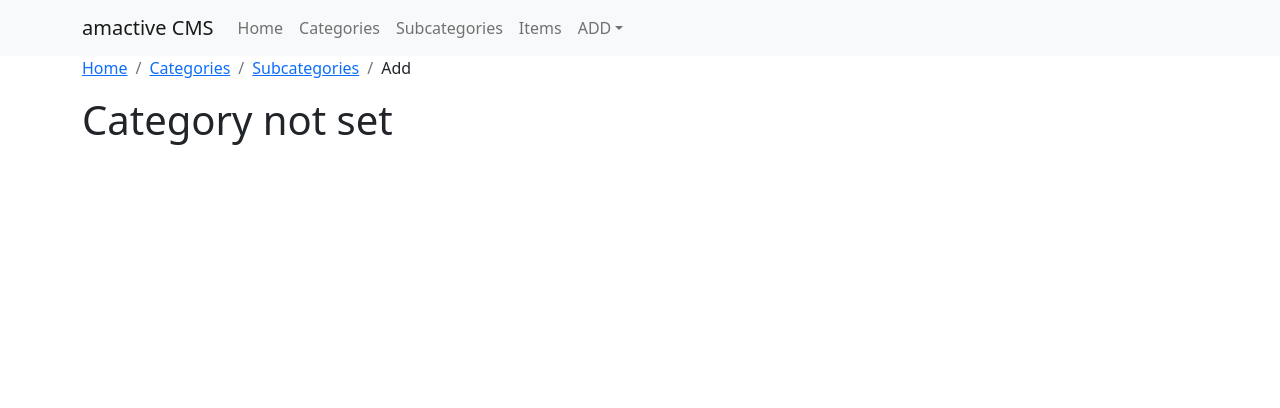
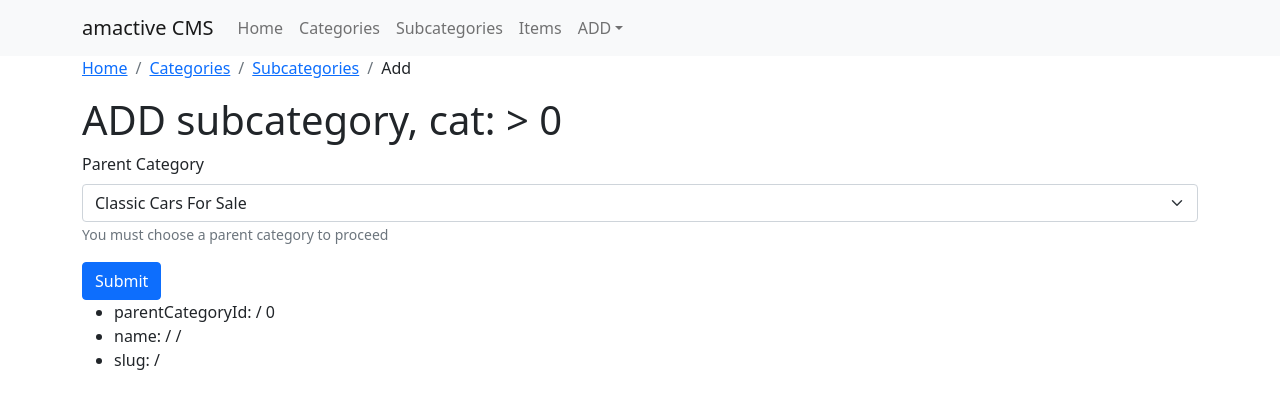
Before and after one commit to almack131216/amactive-react-cms, a React (Create React App) app: page /subcategory/add in a window 1280 px wide. Shown: the top 408 px of the page. Built offline with nearby package versions, Linux system fonts and the light colour scheme.

Commit message:
useForm | custom hook to add category/subcategory

```diff
--- /dev/null
+++ b/src/hooks/useForm.js
@@ -0,0 +1,117 @@
+import React, { useState } from "react"
+
+export const useForm = (callback) => {
+  // Form Values
+  const [values, setValues] = useState({})
+  // Errors
+  const [errors, setErrors] = useState({})
+
+  const removeError = (getParameter) => {
+    let newObj = { ...errors }
+    delete newObj[getParameter]
+    setErrors(newObj)
+  }
+
+  const validate = (e, name, value) => {
+    console.log("validate: ", name, value)
+    // validate each input value
+    switch (name) {
+      case "name":
+        if (value.length <= 3) {
+          // set error
+          setErrors({
+            ...errors,
+            name: "Name must be at least 4 characters",
+          })
+        } else {
+          // remove error from input
+          removeError("name")
+        }
+        break
+
+      case "slug":
+        if (value.length <= 3) {
+          setErrors({
+            ...errors,
+            slug: "Slug must be at least 4 characters",
+          })
+        } else {
+          removeError("slug")
+        }
+        break
+
+      case "email":
+        if (
+          !new RegExp(
+            /^(([^<>()[\]\\.,;:\s@"]+(\.[^<>()[\]\\.,;:\s@"]+)*)|(".+"))@((\[[0-9]{1,3}\.[0-9]{1,3}\.[0-9]{1,3}\.[0-9]{1,3}\])|(([a-zA-Z\-0-9]+\.)+[a-zA-Z]{2,}))$/
+          ).test(value)
+        ) {
+          setErrors({
+            ...errors,
+            email: "Enter a valid email address",
+          })
+        } else {
+          removeError("email")
+        }
+        break
+
+      case "password":
+        if (
+          !new RegExp(/^(?=.*?[A-Z])(?=.*?[a-z])(?=.*?[0-9]).{8,}$/).test(value)
+        ) {
+          setErrors({
+            ...errors,
+            password:
+              "Password should contains atleast 8 charaters and containing uppercase,lowercase and numbers",
+          })
+        } else {
+          removeError("password")
+        }
+        break
+
+      default:
+        break
+    }
+  }
+
+  // set parentCategory
+  const setParentCategory = (id) => {
+    setValues({
+      ...values,
+      parentCategoryId: id,
+    })
+  }
+
+  // Method to handle form inputs
+  const handleChange = (e) => {
+    e.persist()
+    // console.log("input name: ", e.target.name);
+    // console.log("input value: ", e.target.value);
+    validate(e, e.target.name, e.target.value)
+    // Set values in state
+    setValues({
+      ...values,
+      [e.target.name]: e.target.value,
+    })
+  }
+
+  const handleSubmit = (e) => {
+    if (e) e.preventDefault()
+
+    if (Object.keys(errors).length === 0 && Object.keys(values).length) {
+      callback()
+    } else {
+      alert("there is an error ")
+    }
+  }
+
+  return {
+    values,
+    errors,
+    handleChange,
+    handleSubmit,
+    setParentCategory
+  }
+}
+
+export default useForm
--- a/src/pages/SubcategoryAdd.jsx
+++ b/src/pages/SubcategoryAdd.jsx
@@ -1,22 +1,36 @@
 import { useEffect, useState, useContext } from "react"
 import { useParams } from "react-router-dom"
 import { useCrumb } from "../hooks/useCrumb"
-import { Form, Button, Row, Col } from "react-bootstrap"
+import useForm from "../hooks/useForm"
 import CrudContext from "../context/CrudContext"
 import { useAddCategory } from "../hooks/useAdd"
+import { Form, Button } from "react-bootstrap"
 
 function SubcategoryAdd() {
   const { cxSetActiveCategory, cxSetBreadcrumbs, activeCategory } =
     useContext(CrudContext)
+
   const params = useParams()
   const { breadcrumbArr } = useCrumb({
     page: "subcategory-add",
     categoryId: params.categoryId,
   })
-  const [formData, setFormData] = useState({})
+
+  const formLogin = () => {
+    console.log("FORM submitted")
+    console.log("FORM values: ", values)
+    setFormData(values)
+    // addForm({ categoryId: parentCategoryId, name, slug, type: 'subcategory' })
+  }
+  const { setParentCategory, handleChange, values, errors, handleSubmit } = useForm(formLogin)
+  const [formData, setFormData] = useState({
+    parentCategoryId: params.categoryId ? params.categoryId : 0,
+    name: "",
+    slug: "",
+  })
   const [categoryId, setCategoryId] = useState(null)
-
-  const { name, slug } = formData
+  const [canSubmit, setCanSubmit] = useState(true)
+  const { parentCategoryId, name, slug } = formData
 
   const { addForm, error, loading, isSubmitting } = useAddCategory()
 
@@ -24,10 +38,15 @@ function SubcategoryAdd() {
   useEffect(() => {
     cxSetBreadcrumbs(breadcrumbArr)
     setCategoryId(params.categoryId)
+    setParentCategory(params.categoryId)
     console.log("categoryId: ", categoryId, params.categoryId)
   }, [])
 
-  if (!categoryId) return <h1>Category not set {params.categoryId}</h1>
+  useEffect(() => {
+    console.log("FORM DATA: ", formData);
+  }, [formData])
+
+  // if (!categoryId) return <h1>Category not set {params.categoryId}</h1>
 
   if (error) {
     return <h3>Error: {error}</h3>
@@ -37,57 +56,78 @@ function SubcategoryAdd() {
     return <h3>Loading...</h3>
   }
 
-  const onChange = (e) => {
-    // console.log(e.target.value)
-    setFormData({
-      ...formData,
-      [e.target.name]: e.target.value,
-    })
+  if (errors) {
+    console.log("Errors: ", errors)
   }
 
   return (
     <>
-      <h1>ADD subcategory, cat: {categoryId}</h1>
+      <h1>ADD subcategory, cat: {categoryId} > {parentCategoryId}</h1>
 
-      <Form>
-        <Form.Group as={Row} className='mb-3'>
-          <Form.Label column sm='2'>
-            Name
-          </Form.Label>
-          <Col sm='10'>
-            <Form.Control
-              plaintext
-              placeholder='Subcategory Name'
-              name='name'
-              onChange={(e) => onChange(e)}
-              value={name || ""}
-            />
-          </Col>
-        </Form.Group>
+      <Form onSubmit={handleSubmit}>
+        <fieldset>
 
-        <Form.Group as={Row} className='mb-3'>
-          <Form.Label column sm='2'>
-            Slug
-          </Form.Label>
-          <Col sm='10'>
-            <Form.Control
-              plaintext
-              placeholder='subcategory-slug'
-              name='slug'
-              onChange={(e) => onChange(e)}
-              value={slug || ""}
-            />
-          </Col>
-        </Form.Group>
+            <Form.Group className='mb-3' controlId='formBasicSelect'>
+              <Form.Label>Parent Category</Form.Label>
+              <Form.Select onChange={handleChange} name='parentCategoryId' defaultValue={categoryId} value={values.parentCategoryId}>
+                <option value={2}>Classic Cars For Sale</option>
+                <option value={10}>History</option>
+                <option value={4}>Press / Media</option>
+                <option value={12}>Staff</option>
+                <option value={0}>Choose</option>
+              </Form.Select>
+              <Form.Text className='text-muted'>
+                You must choose a parent category to proceed
+              </Form.Text>
+            </Form.Group>
+
+
+          {categoryId || values.parentCategoryId ? (
+            <Form.Group className='mb-3' controlId='formBasicName'>
+              <Form.Label>Subcategory Name</Form.Label>
+              <Form.Control
+                type='text'
+                minLength='4'
+                name='name'
+                value={values.name ? values.name : ''}
+                autoComplete='off'
+                placeholder='Enter name'
+                onChange={handleChange}
+                className={errors.name && 'is-invalid'}
+              />
+              {errors.name && <div className="invalid-feedback">{errors.name}</div>}
+            </Form.Group>
+          ) : null}
+
+          {(categoryId || values.parentCategoryId) && values.name && !errors.name ? (
+            <Form.Group className='mb-3' controlId='formBasicSlug'>
+              <Form.Label>Friendly URL (Slug)</Form.Label>
+              <Form.Control
+                type='text'
+                minLength='4'
+                name='slug'
+                value={values.slug ? values.slug : ''}
+                autoComplete='off'
+                placeholder='enter-url-friendly-name'
+                onChange={handleChange}
+                className={errors.slug && 'is-invalid'}
+              />
+              {errors.slug && <div className="invalid-feedback">{errors.slug}</div>}
+            </Form.Group>
+          ) : null}
+
+          <Button type='submit' disabled={!canSubmit}>
+            Submit
+          </Button>
+
+          <ul>
+            <li>parentCategoryId: {values.parentCategoryId} / {formData.parentCategoryId}</li>
+            <li>name: {name} / {formData.name} / {values.name}</li>
+            <li>slug: {slug} / {formData.slug}</li>
+
+          </ul>
+        </fieldset>
       </Form>
-      <Form.Control readOnly plaintext name='categoryId' value={categoryId} />
-      <Button
-        type='submit'
-        onClick={() => addForm({ name, slug, categoryId, type: "subcategory" })}
-        disabled={isSubmitting}
-      >
-        add
-      </Button>
     </>
   )
 }
```
